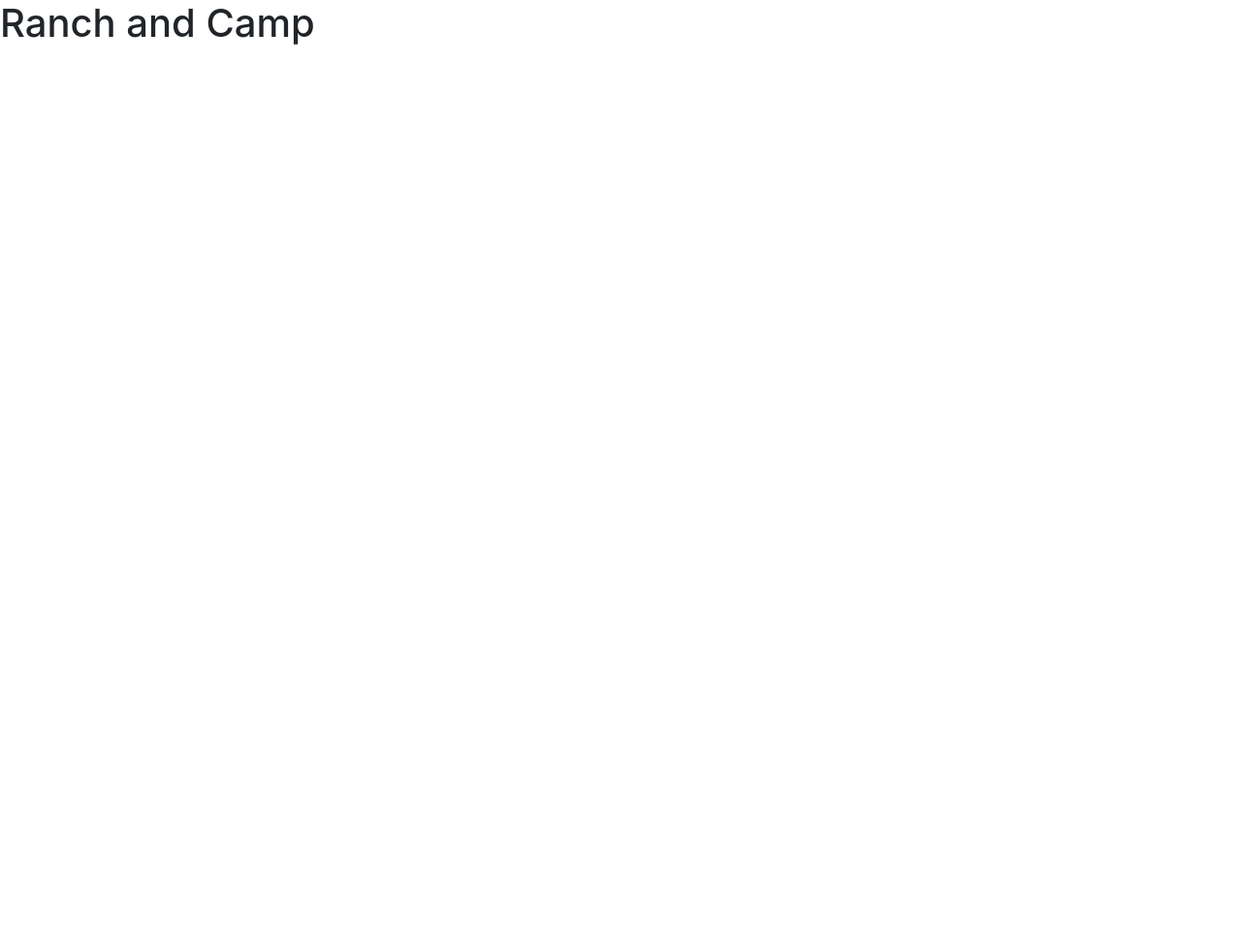
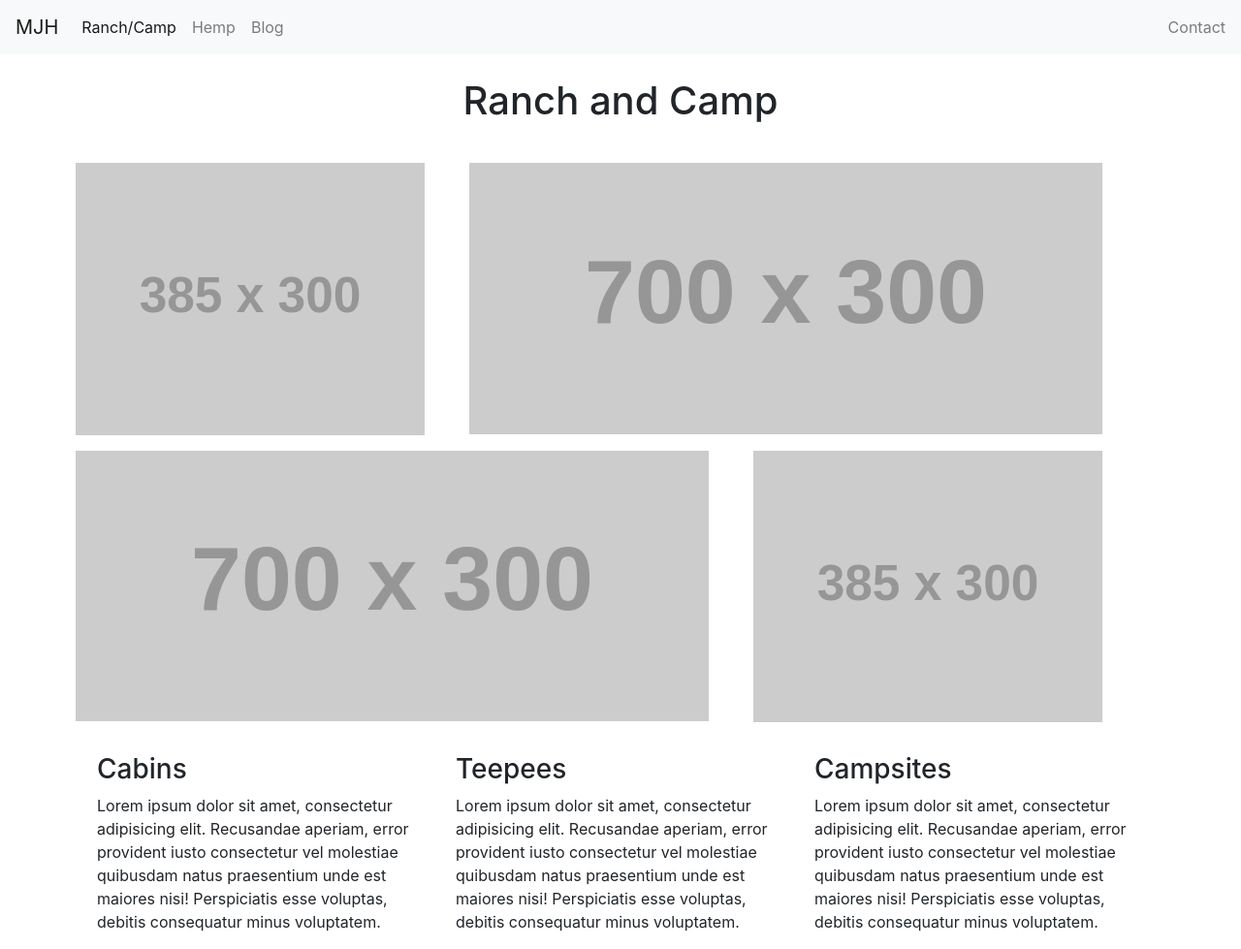
Before and after one commit to brandub/mount-joseph-hemp, a website: page ranchcamp.html in a window 1280 px wide. Shown: the whole page at 97% size. Before the commit the page ends 800 px from the top, so only its background shows below. Drawn offline with nearby package versions, Linux system fonts and the light colour scheme; placeholder pictures from the web are drawn by us.

Commit message:
ranchcamp page layout

```diff
--- a/ranchcamp.html
+++ b/ranchcamp.html
@@ -20,8 +20,81 @@
 </head>
 
 <body>
+    <nav class="navbar navbar-expand-sm navbar-light bg-light sticky-top">
+        <a class="navbar-brand" href="index.html">MJH</a>
+        <button class="navbar-toggler" type="button" data-toggle="collapse" data-target="#navbarText"
+            aria-controls="navbarText" aria-expanded="false" aria-label="Toggle navigation">
+            <span class="navbar-toggler-icon"></span>
+        </button>
+        <div class="collapse navbar-collapse" id="navbarText">
+            <ul class="navbar-nav mr-auto">
+                <li class="nav-item active">
+                    <a class="nav-link" href="ranchcamp.html">Ranch/Camp <span class="sr-only">(current)</span></a>
+                </li>
+                <li class="nav-item">
+                    <a class="nav-link" href="hemp.html">Hemp</a>
+                </li>
+                <li class="nav-item">
+                    <a class="nav-link" href="blog.html">Blog</a>
+                </li>
+            </ul>
+            <span class="navbar-text">
+                Contact
+            </span>
+        </div>
+    </nav>
 
-<h1>Ranch and Camp</h1>
+    <div class="container mt-4">
+        <div class="row">
+            <div class="col text-center">
+                <h1 class="text-center">Ranch and Camp</h1>
+            </div>
+            <div class="row row-group mt-4">
+                <div class="col col-md-4 m-2 d-none d-md-block">
+                    <img src="https://via.placeholder.com/385x300" class="img-fluid" alt="Responsive image">
+                </div>
+                <div class="col-md-7 m-2">
+                    <img src="https://via.placeholder.com/700x300" class="img-fluid" alt="Responsive image">
+                </div>
+            </div>
+            <div class="row row-group">
+                <div class="col col-md-7 m-2">
+                    <img src="https://via.placeholder.com/700x300" class="img-fluid" alt="Responsive image">
+                </div>
+                <div class="col-md-4 m-2 d-none d-md-block">
+                    <img src="https://via.placeholder.com/385x300" class="img-fluid" alt="Responsive image">
+                </div>
+            </div>
+        </div>
+        <div class="container mt-4">
+            <div class="row row-group">
+                <div class="col-md-4">
+                    <h3>Cabins</h3>
+                    <p>Lorem ipsum dolor sit amet, consectetur adipisicing elit. Recusandae aperiam, error provident
+                        iusto
+                        consectetur vel molestiae quibusdam natus praesentium unde est maiores nisi!
+                        Perspiciatis esse voluptas, debitis consequatur minus voluptatem.</p>
+                </div>
+                <div class="col-md-4">
+                    <h3>Teepees</h3>
+                    <p>Lorem ipsum dolor sit amet, consectetur adipisicing elit. Recusandae aperiam, error provident
+                        iusto
+                        consectetur vel molestiae quibusdam natus praesentium unde est maiores nisi!
+                        Perspiciatis esse voluptas, debitis consequatur minus voluptatem.</p>
+                </div>
+                <div class="col-md-4">
+                    <h3>Campsites</h3>
+                    <p>Lorem ipsum dolor sit amet, consectetur adipisicing elit. Recusandae aperiam, error provident
+                        iusto
+                        consectetur vel molestiae quibusdam natus praesentium unde est maiores nisi!
+                        Perspiciatis esse voluptas, debitis consequatur minus voluptatem.</p>
+                </div>
+            </div>
+        </div>
+    </div>
+
+
+
     <!-- jQuery must come first, then Popper.js, then the Bootstrap JavaScript plugins.-->
     <script src="node_modules/jquery/dist/jquery.slim.min.js"></script>
     <script src="node_modules/popper.js/dist/umd/popper.min.js"></script>
```
Also changed, not shown: hemp.html (+1 -1 lines), index.html (+2 -2 lines).
